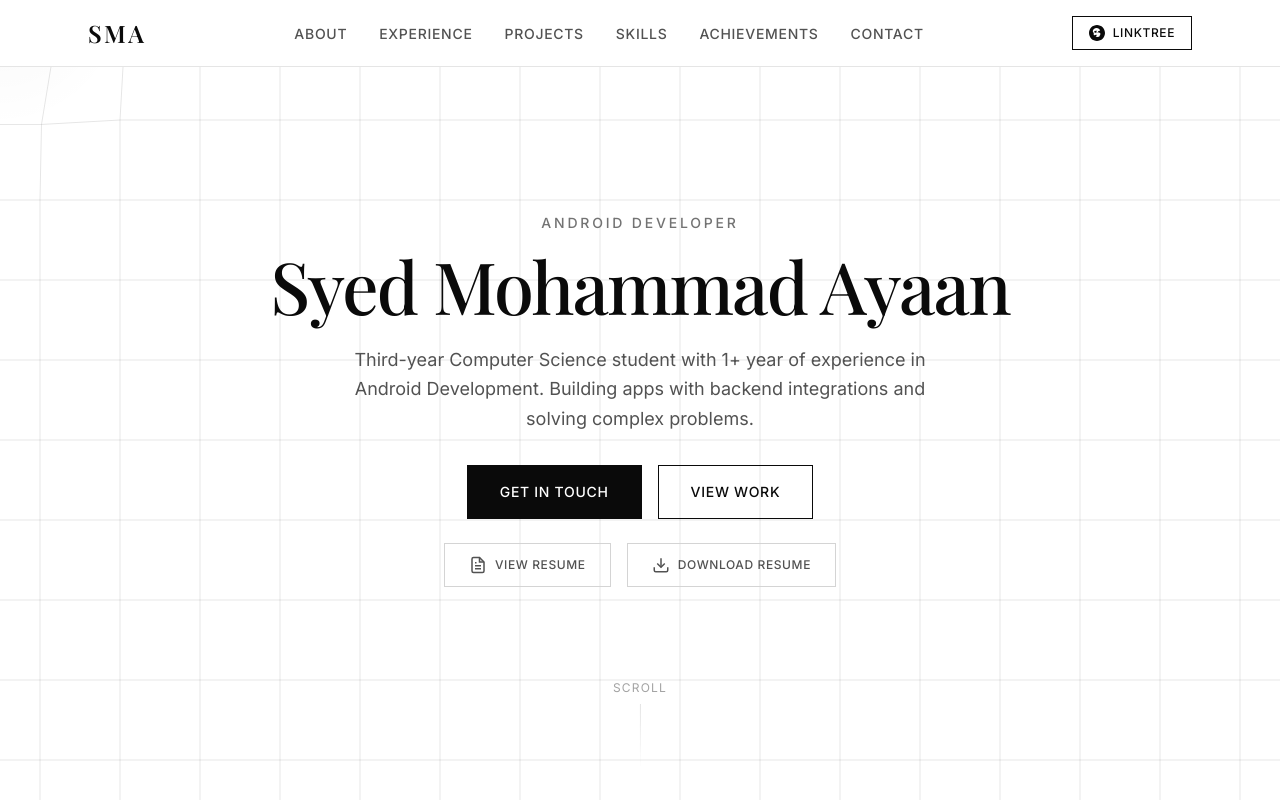
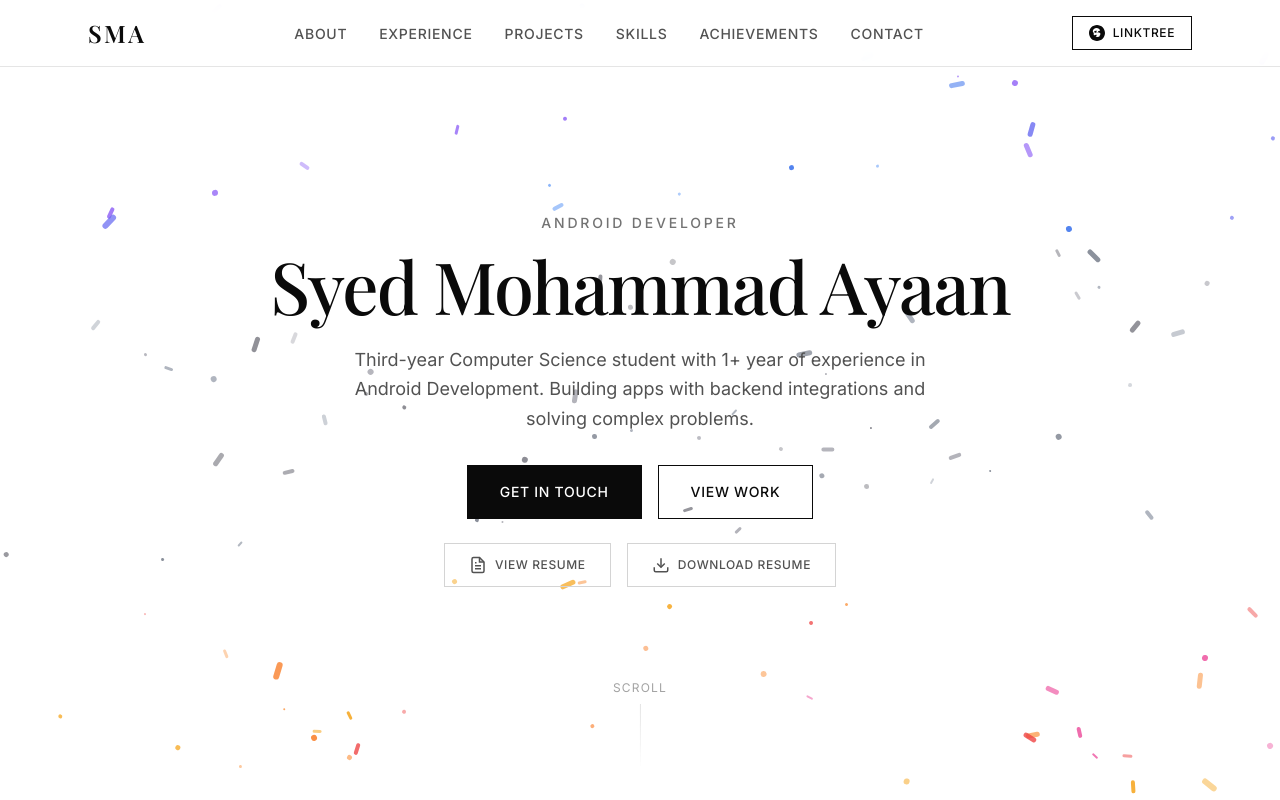
Before and after one commit to ayaxan7/portfolio, a Next.js app: page / in a window 1280 px wide. Shown: the top 800 px of the page. Built offline with nearby package versions, Linux system fonts and the light colour scheme; a web font is replaced by a local one.

Commit message:
feat: replace net with confetti particle animation
- Scattered dots and dashes across the screen
- Blue particles at top, warm colors (red/orange) at bottom
- Particles respond to cursor movement with parallax effect
- Subtle pulsing opacity animation

```diff
--- a/src/components/HeroBackground.tsx
+++ b/src/components/HeroBackground.tsx
@@ -1,73 +1,78 @@
 'use client';
 
 import { useEffect, useRef, useState } from 'react';
-import { motion, useMotionValue, useSpring } from 'framer-motion';
+import { motion, useMotionValue, useSpring, useTransform } from 'framer-motion';
 
-interface Node {
+interface Particle {
   id: number;
   x: number;
   y: number;
-  originalX: number;
-  originalY: number;
+  size: number;
+  color: string;
+  rotation: number;
+  type: 'dot' | 'dash';
+  delay: number;
 }
 
-const GRID_SIZE = 12; // Number of nodes in each direction
-const NODE_SPACING = 80; // Pixels between nodes
-const INFLUENCE_RADIUS = 150; // How far cursor affects nodes
-const MAX_DISPLACEMENT = 30; // Max pixels a node can move
+// Color gradient from blue (top) to warm colors (bottom)
+const getColorForPosition = (y: number): string => {
+  const colors = {
+    top: ['#3B82F6', '#6366F1', '#8B5CF6', '#2563EB'], // Blues/purples
+    middle: ['#6B7280', '#9CA3AF', '#71717A', '#A1A1AA'], // Grays
+    bottom: ['#EF4444', '#F97316', '#F59E0B', '#EC4899', '#FB923C'], // Warm colors
+  };
+
+  if (y < 30) {
+    return colors.top[Math.floor(Math.random() * colors.top.length)];
+  } else if (y < 70) {
+    return colors.middle[Math.floor(Math.random() * colors.middle.length)];
+  } else {
+    return colors.bottom[Math.floor(Math.random() * colors.bottom.length)];
+  }
+};
+
+const PARTICLE_COUNT = 120;
 
 export default function HeroBackground() {
   const containerRef = useRef<HTMLDivElement>(null);
-  const [nodes, setNodes] = useState<Node[]>([]);
-  const [dimensions, setDimensions] = useState({ width: 0, height: 0 });
+  const [particles, setParticles] = useState<Particle[]>([]);
 
   const mouseX = useMotionValue(0);
   const mouseY = useMotionValue(0);
 
-  const smoothMouseX = useSpring(mouseX, { damping: 20, stiffness: 300 });
-  const smoothMouseY = useSpring(mouseY, { damping: 20, stiffness: 300 });
+  const smoothMouseX = useSpring(mouseX, { damping: 30, stiffness: 200 });
+  const smoothMouseY = useSpring(mouseY, { damping: 30, stiffness: 200 });
 
-  // Initialize grid nodes
+  // Generate particles
   useEffect(() => {
-    const updateDimensions = () => {
-      if (containerRef.current) {
-        const { width, height } = containerRef.current.getBoundingClientRect();
-        setDimensions({ width, height });
+    const generated: Particle[] = [];
 
-        const cols = Math.ceil(width / NODE_SPACING) + 2;
-        const rows = Math.ceil(height / NODE_SPACING) + 2;
+    for (let i = 0; i < PARTICLE_COUNT; i++) {
+      const y = Math.random() * 100;
+      generated.push({
+        id: i,
+        x: Math.random() * 100,
+        y,
+        size: Math.random() * 4 + 2,
+        color: getColorForPosition(y),
+        rotation: Math.random() * 360,
+        type: Math.random() > 0.5 ? 'dot' : 'dash',
+        delay: Math.random() * 2,
+      });
+    }
 
-        const newNodes: Node[] = [];
-        let id = 0;
-
-        for (let row = 0; row < rows; row++) {
-          for (let col = 0; col < cols; col++) {
-            const x = col * NODE_SPACING - NODE_SPACING / 2;
-            const y = row * NODE_SPACING - NODE_SPACING / 2;
-            newNodes.push({
-              id: id++,
-              x,
-              y,
-              originalX: x,
-              originalY: y,
-            });
-          }
-        }
-        setNodes(newNodes);
-      }
-    };
-
-    updateDimensions();
-    window.addEventListener('resize', updateDimensions);
-    return () => window.removeEventListener('resize', updateDimensions);
+    setParticles(generated);
   }, []);
 
   useEffect(() => {
     const handleMouseMove = (e: MouseEvent) => {
       if (!containerRef.current) return;
       const rect = containerRef.current.getBoundingClientRect();
-      mouseX.set(e.clientX - rect.left);
-      mouseY.set(e.clientY - rect.top);
+      // Normalize to -1 to 1
+      const x = ((e.clientX - rect.left) / rect.width - 0.5) * 2;
+      const y = ((e.clientY - rect.top) / rect.height - 0.5) * 2;
+      mouseX.set(x);
+      mouseY.set(y);
     };
 
     window.addEventListener('mousemove', handleMouseMove);
@@ -80,135 +85,92 @@ export default function HeroBackground() {
       className="absolute inset-0 overflow-hidden pointer-events-none z-0"
       aria-hidden="true"
     >
-      {/* Gradient overlay */}
-      <div className="absolute inset-0 bg-gradient-to-b from-white/50 via-transparent to-white/80" />
-
-      {/* SVG Net/Mesh */}
-      <svg
-        className="absolute inset-0 w-full h-full"
-        style={{ opacity: 0.5 }}
-      >
-        {/* Grid lines */}
-        <NetLines
-          nodes={nodes}
+      {/* Particles */}
+      {particles.map((particle) => (
+        <ParticleElement
+          key={particle.id}
+          particle={particle}
           smoothMouseX={smoothMouseX}
           smoothMouseY={smoothMouseY}
-          dimensions={dimensions}
         />
-      </svg>
-
-      {/* Cursor glow effect */}
-      <motion.div
-        className="absolute w-64 h-64 rounded-full pointer-events-none"
-        style={{
-          background: 'radial-gradient(circle, rgba(0,0,0,0.03) 0%, transparent 70%)',
-          x: smoothMouseX,
-          y: smoothMouseY,
-          translateX: '-50%',
-          translateY: '-50%',
-        }}
-      />
+      ))}
     </div>
   );
 }
 
-// Lines connecting the nodes
-function NetLines({
-  nodes,
+function ParticleElement({
+  particle,
   smoothMouseX,
   smoothMouseY,
-  dimensions
 }: {
-  nodes: Node[];
+  particle: Particle;
   smoothMouseX: ReturnType<typeof useSpring>;
   smoothMouseY: ReturnType<typeof useSpring>;
-  dimensions: { width: number; height: number };
 }) {
-  const [lines, setLines] = useState<{ x1: number; y1: number; x2: number; y2: number; id: string }[]>([]);
+  // Each particle moves slightly based on cursor position
+  // Particles further from center move more (parallax effect)
+  const distanceFromCenter = Math.sqrt(
+    Math.pow(particle.x - 50, 2) + Math.pow(particle.y - 50, 2)
+  ) / 50;
 
-  useEffect(() => {
-    const updateLines = () => {
-      const cursorX = smoothMouseX.get();
-      const cursorY = smoothMouseY.get();
+  const moveAmount = 15 + distanceFromCenter * 20;
 
-      const cols = Math.ceil(dimensions.width / NODE_SPACING) + 2;
-      const newLines: { x1: number; y1: number; x2: number; y2: number; id: string }[] = [];
-
-      nodes.forEach((node, index) => {
-        const getDisplacedPosition = (n: Node) => {
-          const dx = n.originalX - cursorX;
-          const dy = n.originalY - cursorY;
-          const distance = Math.sqrt(dx * dx + dy * dy);
-
-          if (distance < INFLUENCE_RADIUS) {
-            const force = (1 - distance / INFLUENCE_RADIUS) * MAX_DISPLACEMENT;
-            const angle = Math.atan2(dy, dx);
-            return {
-              x: n.originalX + Math.cos(angle) * force,
-              y: n.originalY + Math.sin(angle) * force,
-            };
-          }
-          return { x: n.originalX, y: n.originalY };
-        };
-
-        const currentPos = getDisplacedPosition(node);
-
-        // Horizontal line to next node
-        const rightNode = nodes[index + 1];
-        if (rightNode && (index + 1) % cols !== 0) {
-          const rightPos = getDisplacedPosition(rightNode);
-          newLines.push({
-            x1: currentPos.x,
-            y1: currentPos.y,
-            x2: rightPos.x,
-            y2: rightPos.y,
-            id: `h-${node.id}`,
-          });
-        }
-
-        // Vertical line to node below
-        const bottomNode = nodes[index + cols];
-        if (bottomNode) {
-          const bottomPos = getDisplacedPosition(bottomNode);
-          newLines.push({
-            x1: currentPos.x,
-            y1: currentPos.y,
-            x2: bottomPos.x,
-            y2: bottomPos.y,
-            id: `v-${node.id}`,
-          });
-        }
-      });
-
-      setLines(newLines);
-    };
-
-    const unsubX = smoothMouseX.on('change', updateLines);
-    const unsubY = smoothMouseY.on('change', updateLines);
-
-    // Initial render
-    updateLines();
-
-    return () => {
-      unsubX();
-      unsubY();
-    };
-  }, [nodes, smoothMouseX, smoothMouseY, dimensions.width]);
+  const x = useTransform(smoothMouseX, [-1, 1], [-moveAmount, moveAmount]);
+  const y = useTransform(smoothMouseY, [-1, 1], [-moveAmount, moveAmount]);
 
   return (
-    <g>
-      {lines.map((line) => (
-        <line
-          key={line.id}
-          x1={line.x1}
-          y1={line.y1}
-          x2={line.x2}
-          y2={line.y2}
-          stroke="#000"
-          strokeWidth={0.8}
-          opacity={0.25}
+    <motion.div
+      className="absolute"
+      style={{
+        left: `${particle.x}%`,
+        top: `${particle.y}%`,
+        x,
+        y,
+      }}
+      initial={{ opacity: 0, scale: 0 }}
+      animate={{
+        opacity: [0.4, 0.8, 0.4],
+        scale: 1,
+        rotate: [particle.rotation, particle.rotation + 10, particle.rotation],
+      }}
+      transition={{
+        opacity: {
+          duration: 3 + Math.random() * 2,
+          repeat: Infinity,
+          ease: "easeInOut",
+          delay: particle.delay,
+        },
+        scale: {
+          duration: 0.5,
+          delay: particle.delay * 0.5,
+        },
+        rotate: {
+          duration: 8 + Math.random() * 4,
+          repeat: Infinity,
+          ease: "easeInOut",
+        },
+      }}
+    >
+      {particle.type === 'dot' ? (
+        <div
+          className="rounded-full"
+          style={{
+            width: particle.size,
+            height: particle.size,
+            backgroundColor: particle.color,
+          }}
         />
-      ))}
-    </g>
+      ) : (
+        <div
+          className="rounded-full"
+          style={{
+            width: particle.size * 3,
+            height: particle.size,
+            backgroundColor: particle.color,
+            transform: `rotate(${particle.rotation}deg)`,
+          }}
+        />
+      )}
+    </motion.div>
   );
 }
```
